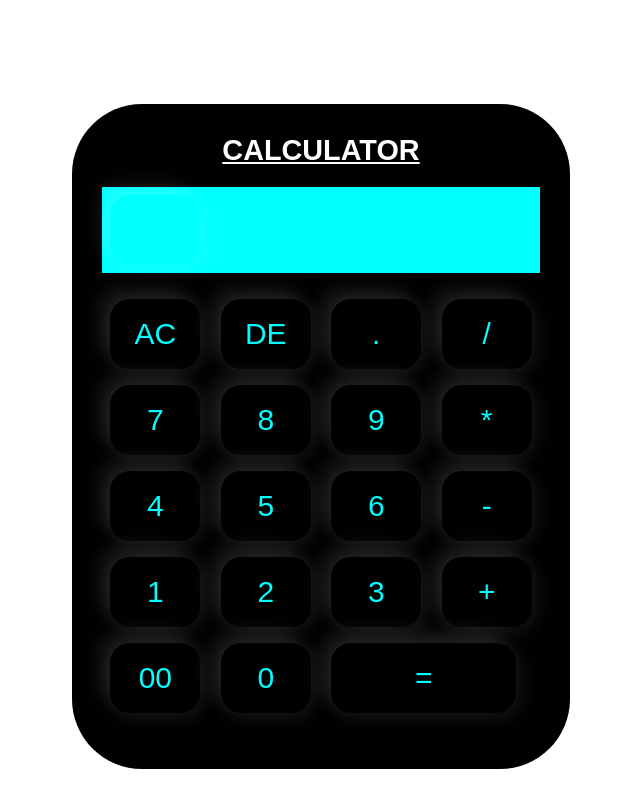
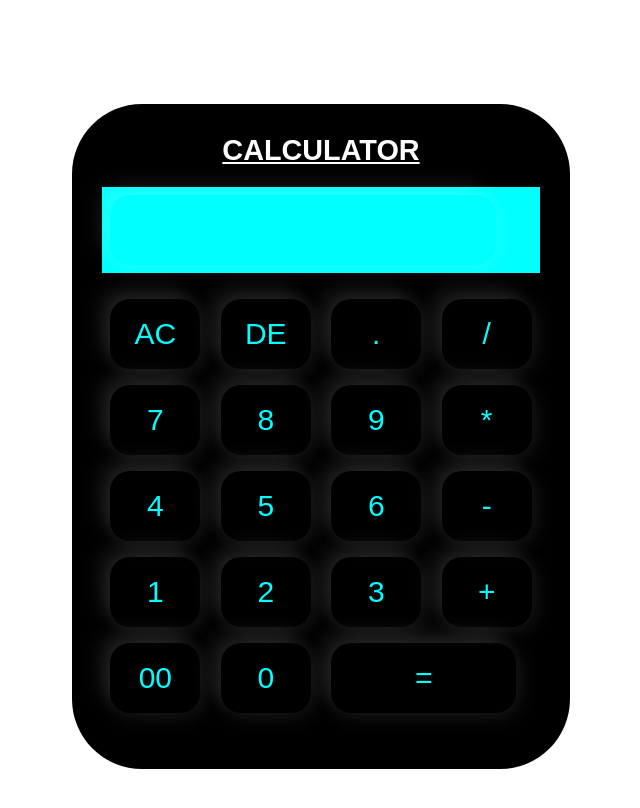
Before and after one commit to ayazalam2023/Calculator-Landing-Page, a plain HTML site: page index2.html in a window 1280 px wide. Shown: the whole page, without its empty margins (319-959 px from the left). Drawn offline with Linux system fonts and the light colour scheme.

Commit message:
Update index2.html

```diff
--- a/index2.html
+++ b/index2.html
@@ -13,7 +13,7 @@
             <div class="head"><center><b><u><big>CALCULATOR</big></u></b></center></div>
             <form>
                 <div style="background: aqua" class="display">
-                    <input class="display-input" type="text" name="display">
+                    <input style="width:max-content" class="display-input" type="text" name="display">
                 </div> <br>
                 <div>
                     <input style="color:aqua" type="button" value="AC" onclick="display.value ='' " class="operator">
```
